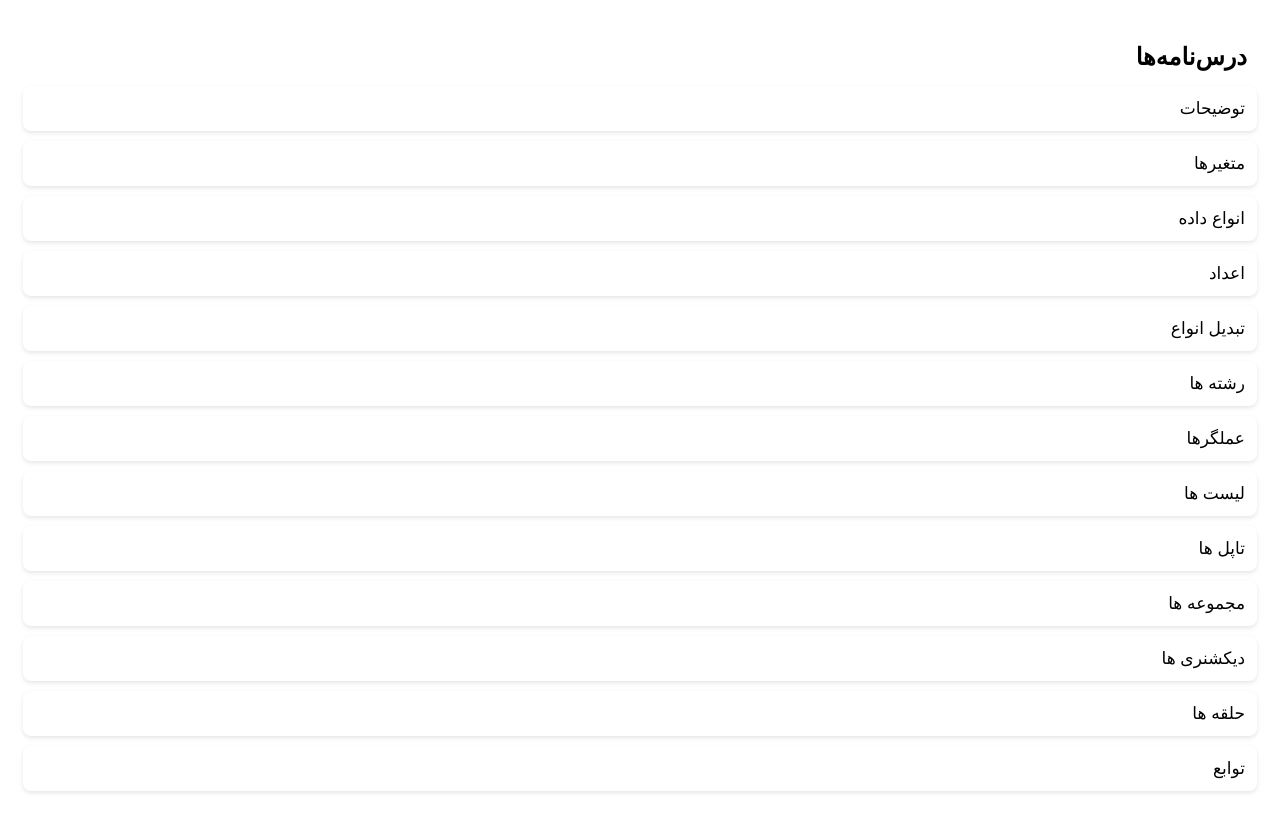
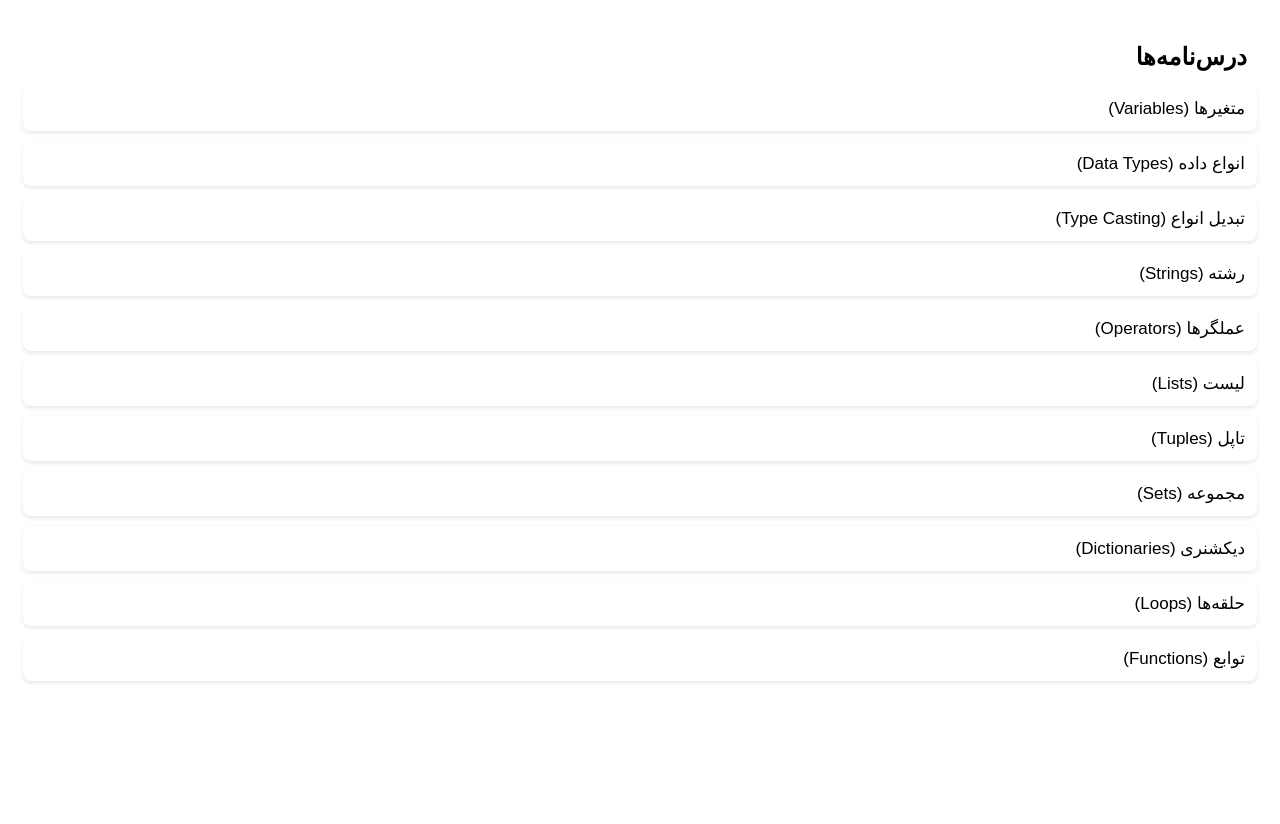
Before and after one commit to delta87/pythonTeacher, a website: page pythonteacher/src/pages/sideBar.html in a window 1280 px wide. After the commit the page ends 800 px from the top, so only its background shows below. Drawn offline with Linux system fonts and the light colour scheme.

Commit message:
connecting sidebar menu to python file

```diff
--- a/pythonteacher/package.json
+++ b/pythonteacher/package.json
@@ -36,6 +36,10 @@
                 "title": "Check Python Task"
             },
             {
+                "command": "pythonteacher.openLessonFile",
+                "title": "Open Lesson File"
+            },
+            {
                 "command": "pythonteacher.showExample",
                 "title": "Python Teacher: Show Variable Initialization Example"
             }
--- a/pythonteacher/src/pages/sideBar.html
+++ b/pythonteacher/src/pages/sideBar.html
@@ -1,3 +1,98 @@
+<!-- <!DOCTYPE html>
+<html lang="fa">
+<head>
+    <meta charset="UTF-8">
+    <meta name="viewport" content="width=device-width, initial-scale=1.0">
+    <title>Python Teacher</title>
+    <style>
+        body {
+            font-family: Arial, sans-serif;
+            padding: 15px;
+            direction: rtl;
+            background-color: transparent;
+            color: var(--vscode-foreground);
+        }
+        h2 {
+            color: var(--vscode-sideBarTitle-foreground);
+            margin-bottom: 15px;
+            padding-right: 10px;
+        }
+        .lesson {
+            padding: 12px;
+            cursor: pointer;
+            border: 1px solid var(--vscode-sideBarSectionHeader-border);
+            margin-bottom: 10px;
+            border-radius: 8px;
+            display: flex;
+            align-items: center;
+            background-color: var(--vscode-editor-background);
+            color: var(--vscode-foreground);
+            box-shadow: 0 2px 4px rgba(0, 0, 0, 0.1);
+            transition: background-color 0.3s, transform 0.1s;
+        }
+        .lesson:hover {
+            background-color: var(--vscode-list-hoverBackground);
+            transform: translateY(-2px);
+        }
+        .lesson-title {
+            flex-grow: 1;
+            font-size: 17px;
+        }
+        .lesson-number {
+            font-weight: bold;
+            color: var(--vscode-list-highlightForeground);
+            margin-left: 10px;
+        }
+    </style>
+</head>
+<body>
+    <h2>درس‌نامه‌ها</h2>
+    <div class="lesson" onclick="openLesson('pythonteacher.showExample')">
+        <span class="lesson-title">متغیرها</span>
+    </div>
+    <div class="lesson" onclick="openLesson('pythonteacher.showDataTypes')">
+        <span class="lesson-title">انواع داده</span>
+    </div>
+    <div class="lesson" onclick="openLesson('pythonteacher.showConditionals')">
+        <span class="lesson-title">تبدیل انواع</span>
+    </div>
+    <div class="lesson" onclick="openLesson('pythonteacher.showConditionals')">
+        <span class="lesson-title">رشته</span>
+    </div>
+    <div class="lesson" onclick="openLesson('pythonteacher.showConditionals')">
+        <span class="lesson-title">عملگرها</span>
+    </div>
+    <div class="lesson" onclick="openLesson('pythonteacher.showConditionals')">
+        <span class="lesson-title">لیست</span>
+    </div>
+    <div class="lesson" onclick="openLesson('pythonteacher.showConditionals')">
+        <span class="lesson-title">تاپل</span>
+    </div>
+    <div class="lesson" onclick="openLesson('pythonteacher.showConditionals')">
+        <span class="lesson-title">مجموعه</span>
+    </div>
+    <div class="lesson" onclick="openLesson('pythonteacher.showConditionals')">
+        <span class="lesson-title">دیکشنری</span>
+    </div>
+    <div class="lesson" onclick="openLesson('pythonteacher.showConditionals')">
+        <span class="lesson-title">حلقه ها</span>
+    </div>
+    <div class="lesson" onclick="openLesson('pythonteacher.showConditionals')">
+        <span class="lesson-title">توابع</span>
+    </div>
+
+
+
+    <script>
+        const vscode = acquireVsCodeApi();
+        function openLesson(command) {
+            vscode.postMessage({ command: command });
+        }
+    </script>
+</body>
+</html> -->
+
+
 <!DOCTYPE html>
 <html lang="fa">
 <head>
@@ -47,47 +142,39 @@
 </head>
 <body>
     <h2>درس‌نامه‌ها</h2>
-    <div class="lesson" onclick="openLesson('pythonteacher.showExample')">
-        <span class="lesson-title">توضیحات</span>
-    </div>
-    <div class="lesson" onclick="openLesson('pythonteacher.showExample')">
-        <span class="lesson-title">متغیرها</span>
+    <div class="lesson" onclick="openLesson('pythonteacher.showVariables')">
+        <span class="lesson-title">متغیرها (Variables)</span>
     </div>
     <div class="lesson" onclick="openLesson('pythonteacher.showDataTypes')">
-        <span class="lesson-title">انواع داده</span>
+        <span class="lesson-title">انواع داده (Data Types)</span>
     </div>
-    <div class="lesson" onclick="openLesson('pythonteacher.showConditionals')">
-        <span class="lesson-title">اعداد</span>
+    <div class="lesson" onclick="openLesson('pythonteacher.showTypeCasting')">
+        <span class="lesson-title">تبدیل انواع (Type Casting)</span>
     </div>
-    <div class="lesson" onclick="openLesson('pythonteacher.showConditionals')">
-        <span class="lesson-title">تبدیل انواع</span>
+    <div class="lesson" onclick="openLesson('pythonteacher.showStrings')">
+        <span class="lesson-title">رشته (Strings)</span>
     </div>
-    <div class="lesson" onclick="openLesson('pythonteacher.showConditionals')">
-        <span class="lesson-title">رشته ها</span>
+    <div class="lesson" onclick="openLesson('pythonteacher.showOperators')">
+        <span class="lesson-title">عملگرها (Operators)</span>
     </div>
-    <div class="lesson" onclick="openLesson('pythonteacher.showConditionals')">
-        <span class="lesson-title">عملگرها</span>
+    <div class="lesson" onclick="openLesson('pythonteacher.showLists')">
+        <span class="lesson-title">لیست (Lists)</span>
     </div>
-    <div class="lesson" onclick="openLesson('pythonteacher.showConditionals')">
-        <span class="lesson-title">لیست ها</span>
+    <div class="lesson" onclick="openLesson('pythonteacher.showTuples')">
+        <span class="lesson-title">تاپل (Tuples)</span>
     </div>
-    <div class="lesson" onclick="openLesson('pythonteacher.showConditionals')">
-        <span class="lesson-title">تاپل ها</span>
+    <div class="lesson" onclick="openLesson('pythonteacher.showSets')">
+        <span class="lesson-title">مجموعه (Sets)</span>
     </div>
-    <div class="lesson" onclick="openLesson('pythonteacher.showConditionals')">
-        <span class="lesson-title">مجموعه ها</span>
+    <div class="lesson" onclick="openLesson('pythonteacher.showDictionaries')">
+        <span class="lesson-title">دیکشنری (Dictionaries)</span>
     </div>
-    <div class="lesson" onclick="openLesson('pythonteacher.showConditionals')">
-        <span class="lesson-title">دیکشنری ها</span>
+    <div class="lesson" onclick="openLesson('pythonteacher.showLoops')">
+        <span class="lesson-title">حلقه‌ها (Loops)</span>
     </div>
-    <div class="lesson" onclick="openLesson('pythonteacher.showConditionals')">
-        <span class="lesson-title">حلقه ها</span>
+    <div class="lesson" onclick="openLesson('pythonteacher.showFunctions')">
+        <span class="lesson-title">توابع (Functions)</span>
     </div>
-    <div class="lesson" onclick="openLesson('pythonteacher.showConditionals')">
-        <span class="lesson-title">توابع</span>
-    </div>
-
-
 
     <script>
         const vscode = acquireVsCodeApi();
```
Also changed, not shown: pythonteacher/extension.js (+47 -2 lines).
